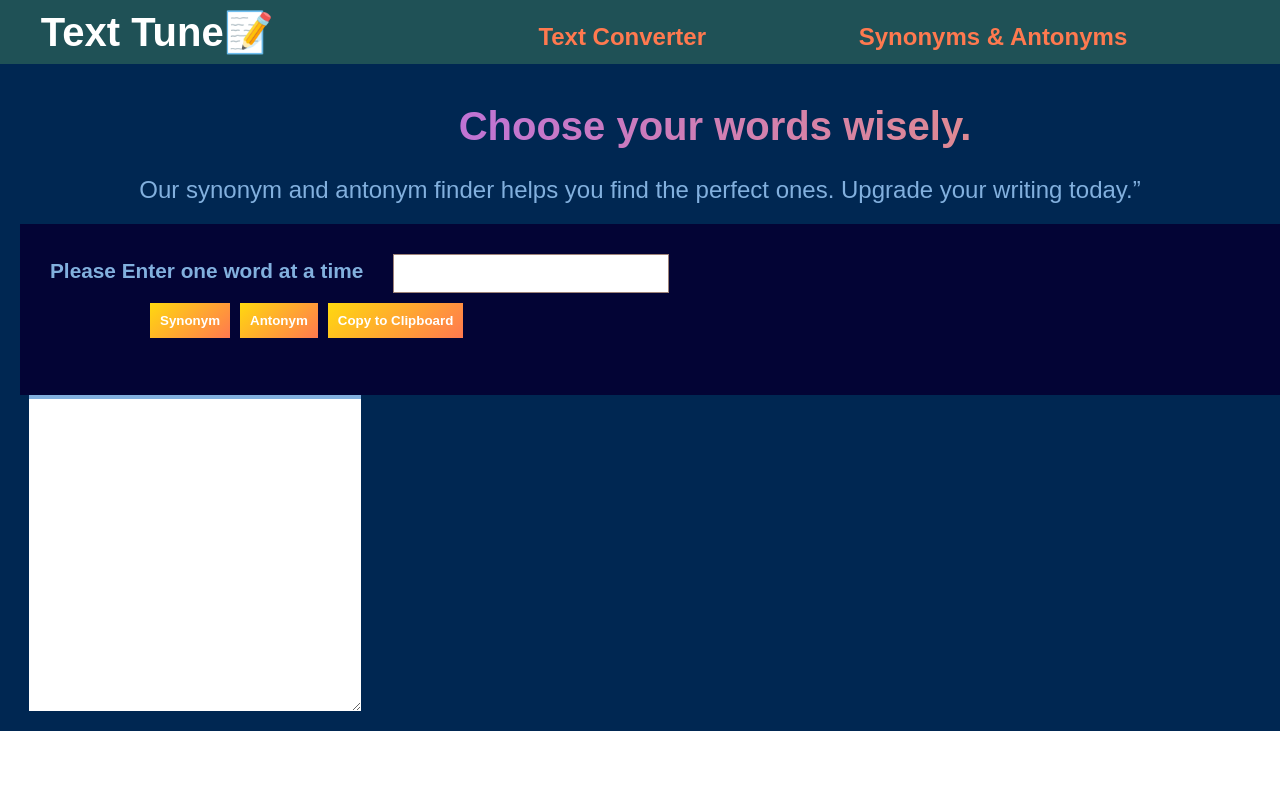
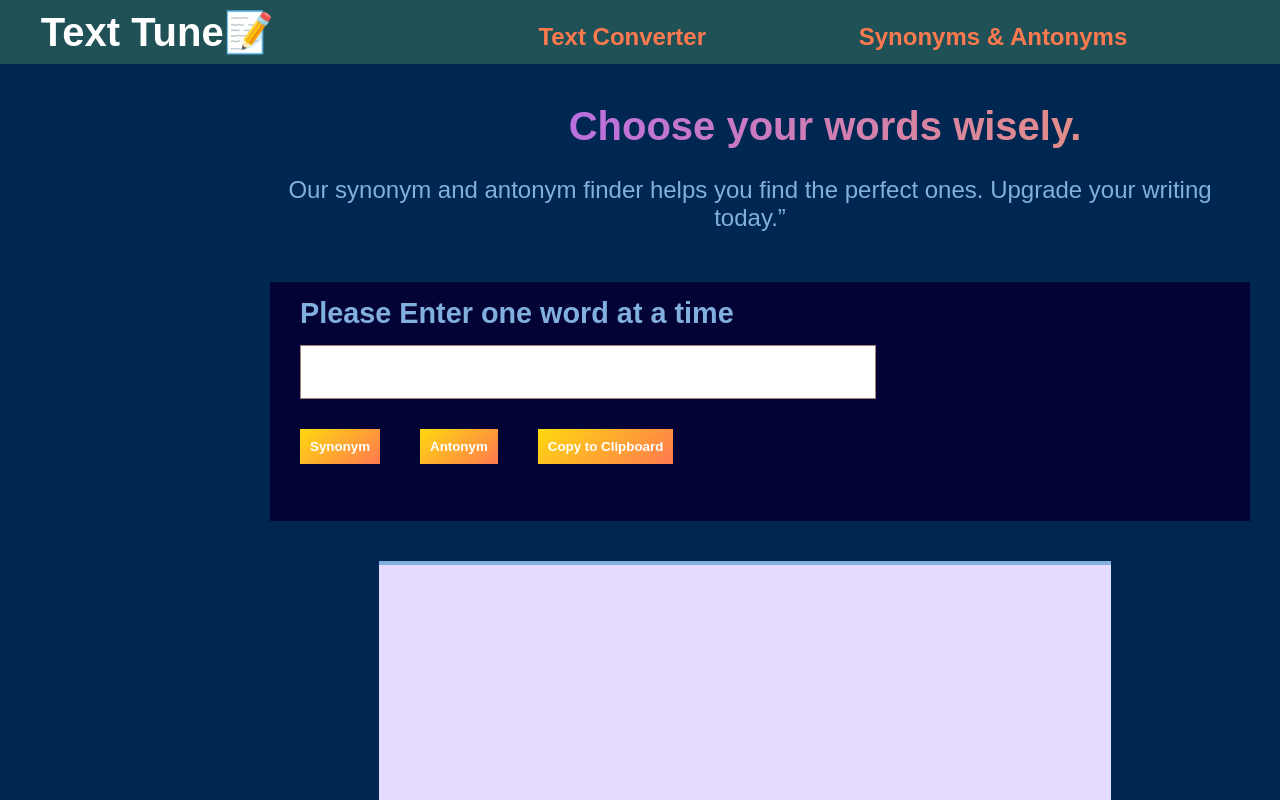
Before and after one commit to nelsonuprety1/text-tune, a React (Create React App) app: page /similar in a window 1280 px wide. Shown: the top 800 px of the page. Built offline with nearby package versions, Linux system fonts and the light colour scheme; a web font is replaced by a local one.

Commit message:
Design complete for this page

```diff
--- a/src/components/Similar/Similar.js
+++ b/src/components/Similar/Similar.js
@@ -1,4 +1,5 @@
 import React from 'react';
+import Footer from '../Footer/Footer';
 import './similar.css';
 const Similar = () => {
   return (
@@ -20,6 +21,7 @@ const Similar = () => {
       <div className="textbox">
         <textarea name="similarbox" id="similarbox" readOnly></textarea>
       </div>
+      <Footer />
     </div>
   );
 };
--- a/src/components/Similar/similar.css
+++ b/src/components/Similar/similar.css
@@ -10,6 +10,7 @@
     width: 100%;
     max-width: 390px;
     margin: 0;
+    transition: transform 0.6s cubic-bezier(0.5, 1, 0.89, 1);
 }
 
 .main-heading {
@@ -18,7 +19,6 @@
     -webkit-background-clip: text;
     -webkit-text-fill-color: transparent;
     background-clip: text;
-    transition: transform 0.6s cubic-bezier(0.5, 1, 0.89, 1);
 }
 
 .contents {
@@ -26,23 +26,18 @@
     text-align: center;
     margin: 20px;
     font-size: 0.9rem;
-    transition: transform 0.6s cubic-bezier(0.5, 1, 0.89, 1);
 }
 
 .content-box {
     background-color: var(--color-black-blue);
-    /* margin: 20px; */
     margin-left: 20px;
     padding: 15px 0;
-
 }
 
-
 label {
-    font-size: 1.3rem;
+    font-size: 1.2rem;
     font-weight: 700;
     color: var(--content-color);
-    /* padding: 2rem; */
     margin-left: 30px;
 }
 
@@ -82,19 +77,24 @@ label {
     max-width: 300px;
     resize: vertical;
     font: inherit;
+    font-weight: 700;
+    font-size: 1.3rem;
     min-height: 35vh;
     margin-left: 29px;
     margin-bottom: 20px;
+    margin-top: 40px;
     border: 0;
     border-top: 4px solid hsla(210, 58%, 69%, 1);
     outline: none;
-    transition: transform 0.6s cubic-bezier(0.5, 1, 0.89, 1);
+    transition: transform 0.6s cubic-bezier(0.22, 1, 0.36, 1);
+    background-color: #e5dbff;
 }
 
 @media screen and (min-width:768px) {
     .similar-content {
         width: 100%;
-        max-width: 1440px;
+        max-width: 1000px;
+        margin-left: 250px;
     }
 
     .main-heading {
@@ -106,4 +106,36 @@ label {
         font-size: 1.5rem;
     }
 
+    .content-box {
+        margin-top: 50px;
+    }
+
+    label {
+        display: block;
+        font-size: 1.8rem;
+    }
+
+    #similarity {
+        width: 100%;
+        max-width: 570px;
+        height: 50px;
+        font-family: inherit;
+        font-size: 1.5rem;
+        margin-bottom: 30px;
+    }
+
+    .buttons .btns {
+        margin-left: 30px;
+    }
+
+    .textbox {
+        margin-left: 100px;
+    }
+
+    #similarbox {
+        width: 100%;
+        max-width: 700px;
+        font-family: inherit;
+        font-size: 1.5rem;
+    }
 }
```
